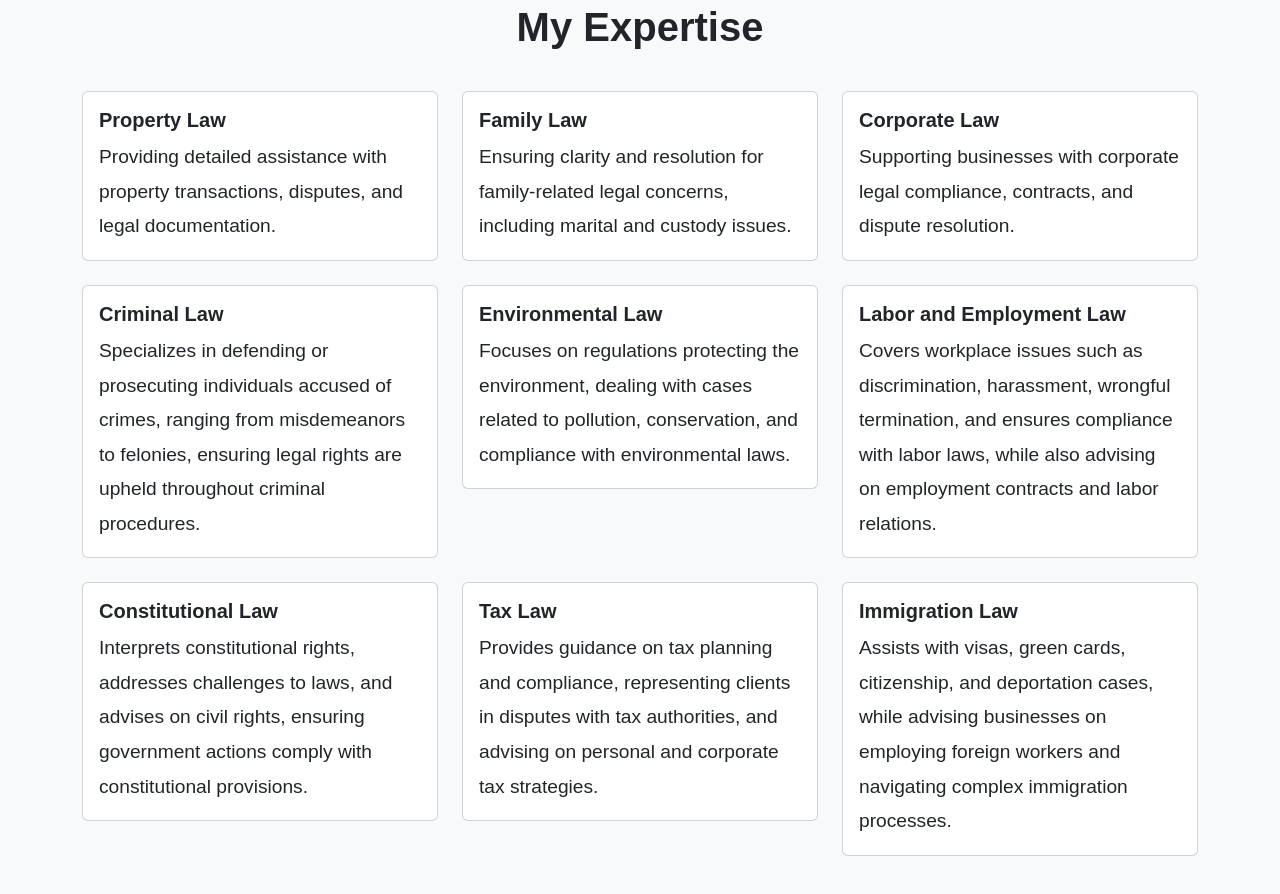
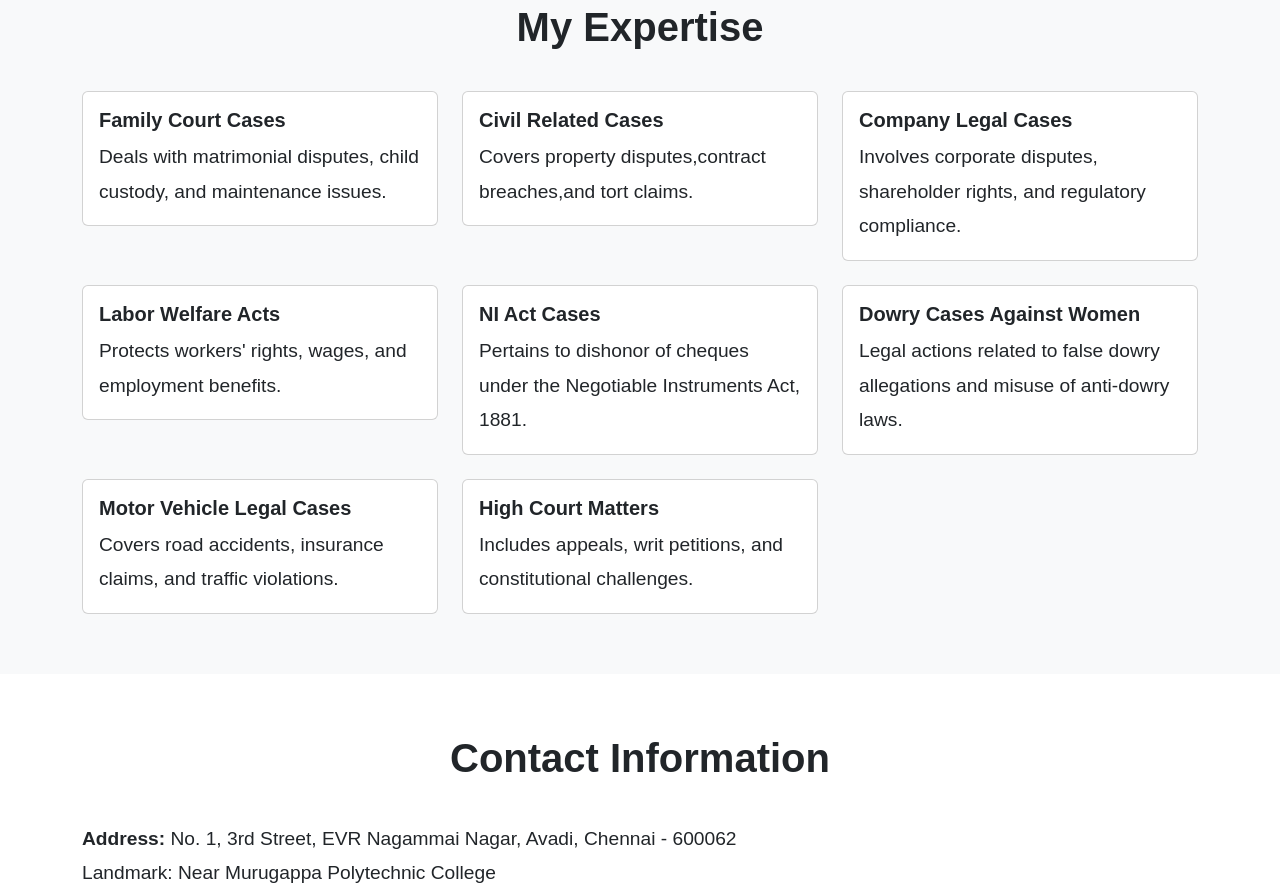
Before and after one commit to gopinathm01/advocatearunprabhakaran, a website: page index.html in a window 1280 px wide. Shown: the part 1255-2149 px from the top of the page. Drawn offline with nearby package versions, Linux system fonts and the light colour scheme.

Commit message:
# changed the laws

```diff
--- a/index.html
+++ b/index.html
@@ -1,6 +1,7 @@
 <!DOCTYPE html>
 <html lang="en">
 <head>
+    <!-- <link rel="icon" href="/home/db-l-154/js/favicon/favi.png" type="image/x-icon"> -->
     <meta charset="UTF-8">
     <!-- <meta name="msvalidate.01" content="4471A55C90789B8ADA0361E1BA9823F1" />  -->
     <meta name="google-site-verification" content="ioVIMbOsX34Hi8jrw_m8By7G_1DGJiX9wurTaaSgBVc" />
@@ -426,64 +427,66 @@
 
                 <div class="col-md-4">
                     <div class="card p-3">
-                        <h5 class="card-title"><b>Property Law</b></h5>
-                        <p class="card-text">Providing detailed assistance with property transactions, disputes, and legal documentation.</p>
+                        <h5 class="card-title"><b>Family Court Cases</b></h5>
+                        <p class="card-text">Deals with matrimonial disputes, child custody, and maintenance issues.</p>
                     </div>
                 </div>
 
                 <div class="col-md-4">
                     <div class="card p-3">
-                        <h5 class="card-title"> <b>Family Law</b> </h5>
-                        <p class="card-text">Ensuring clarity and resolution for family-related legal concerns, including marital and custody issues.</p>
+                        <h5 class="card-title"><b>Civil Related Cases</b> </h5>
+                        <p class="card-text">Covers property disputes,contract breaches,and tort claims.</p>
                     </div>
                 </div>
 
                 <div class="col-md-4">
                     <div class="card p-3">
-                        <h5 class="card-title"><b>Corporate Law</b></h5>
-                        <p class="card-text">Supporting businesses with corporate legal compliance, contracts, and dispute resolution.</p>
+                        <h5 class="card-title"><b>Company Legal Cases</b></h5>
+                        <p class="card-text">Involves corporate disputes, shareholder rights, and regulatory compliance.</p>
                     </div>
                 </div>
 
                 <div class="col-md-4">
                     <div class="card p-3">
-                        <h5 class="card-title"><b>Criminal Law</b></h5>
-                        <p class="card-text">Specializes in defending or prosecuting individuals accused of crimes, ranging from misdemeanors to felonies, ensuring legal rights are upheld throughout criminal procedures.</p>
+                        <h5 class="card-title"><b>Labor Welfare Acts</b></h5>
+                        <p class="card-text">Protects workers' rights, wages, and employment benefits.</p>
                     </div>
                 </div>
 
                 <div class="col-md-4">
                     <div class="card p-3">
-                        <h5 class="card-title"><b>Environmental Law</b></h5>
-                        <p class="card-text"> Focuses on regulations protecting the environment, dealing with cases related to pollution, conservation, and compliance with environmental laws.</p>
+                        <h5 class="card-title"><b>NI Act Cases
+                        </b></h5>
+                        <p class="card-text">Pertains to dishonor of cheques under the Negotiable Instruments Act, 1881.</p>
                     </div>
                 </div>
 
                 <div class="col-md-4">
                     <div class="card p-3">
-                        <h5 class="card-title"><b>Labor and Employment Law</b></h5>
-                        <p class="card-text">Covers workplace issues such as discrimination, harassment, wrongful termination, and ensures compliance with labor laws, while also advising on employment contracts and labor relations.</p>
+                        <h5 class="card-title"><b>Dowry Cases Against Women</b></h5>
+                        <p class="card-text">Legal actions related to false dowry allegations and misuse of anti-dowry laws.</p>
+                    </div>
+                </div>
+
+                <!-- <div class="col-md-4">
+                    <div class="card p-3">
+                        <h5 class="card-title"><b></b></h5>
+                        <p class="card-text"></p>
+                    </div>
+                </div>  -->
+
+                <div class="col-md-4">
+                    <div class="card p-3">
+                        <h5 class="card-title"><b>Motor Vehicle Legal Cases
+                        </b></h5>
+                        <p class="card-text">Covers road accidents, insurance claims, and traffic violations.</p>
                     </div>
                 </div>
 
                 <div class="col-md-4">
                     <div class="card p-3">
-                        <h5 class="card-title"><b>Constitutional Law</b></h5>
-                        <p class="card-text">Interprets constitutional rights, addresses challenges to laws, and advises on civil rights, ensuring government actions comply with constitutional provisions.</p>
-                    </div>
-                </div>
-
-                <div class="col-md-4">
-                    <div class="card p-3">
-                        <h5 class="card-title"><b>Tax Law</b></h5>
-                        <p class="card-text">Provides guidance on tax planning and compliance, representing clients in disputes with tax authorities, and advising on personal and corporate tax strategies.</p>
-                    </div>
-                </div>
-
-                <div class="col-md-4">
-                    <div class="card p-3">
-                        <h5 class="card-title"><b>Immigration Law</b></h5>
-                        <p class="card-text">Assists with visas, green cards, citizenship, and deportation cases, while advising businesses on employing foreign workers and navigating complex immigration processes.</p>
+                        <h5 class="card-title"><b>High Court Matters</b></h5>
+                        <p class="card-text">Includes appeals, writ petitions, and constitutional challenges.</p>
                     </div>
                 </div>
 
@@ -533,11 +536,17 @@
                 <div class="mb-3">
                     <label for="consultancy" class="form-label">Consultancy need for</label>
                     <select id="consultancy" name="consultancy" class="form-select">
-                        <option selected>Family Law</option>
-                        <option>Criminal Law</option>
-                        <option>Corporate Law</option>
-                        <option>Property Law</option>
-                        <option>Other</option>
+                        <option>Family Court Cases</option>
+                        <option>Civil Related Cases</option>
+                        <option>Company Legal Cases</option>
+                        <option>Arbitration Cases</option>
+                        <option>Labor Welfare Acts</option>
+                        <option>NI Act Cases</option>
+                        <option>Consumer Protection Cases</option>
+                        <option>Dowry Cases Against Women</option>
+                        <option>Motor Vehicle Legal Cases</option>
+                        <option>High Court Matters</option>
+
                     </select>
                 </div>
                 <div class="text-center">
```
